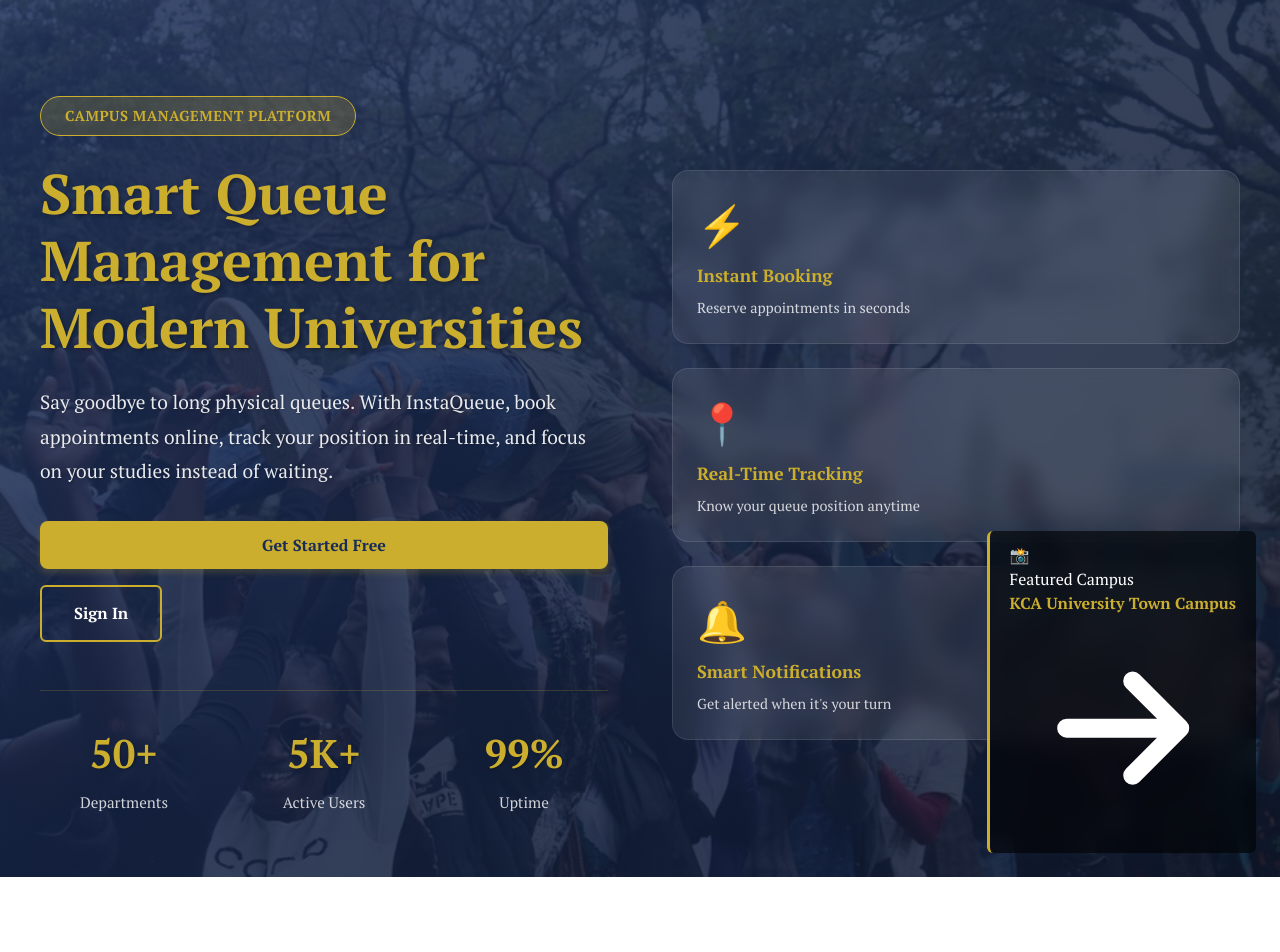
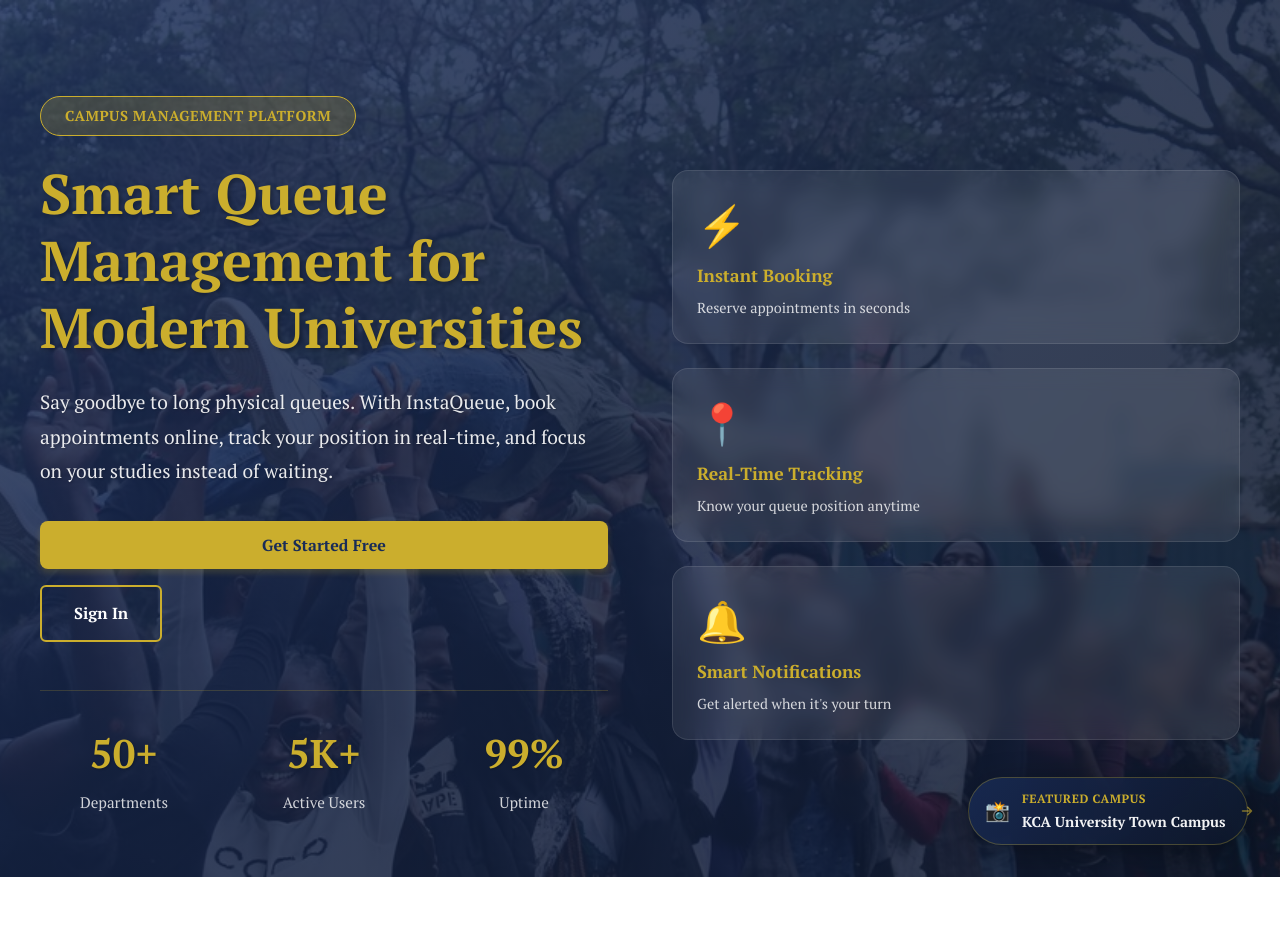
Before and after one commit to Miabritacreations/INSTAQUEUE.2, a React (Vite) app in the folder frontend/: page / in a window 1280 px wide. Shown: the top 952 px of the page. Built offline with nearby package versions, Linux system fonts and the light colour scheme.

Commit message:
feat: Enhance image credit section with improved styling and hover effects

```diff
--- a/frontend/src/styles/LandingPage.css
+++ b/frontend/src/styles/LandingPage.css
@@ -199,39 +199,83 @@
 /* Image Credit Section */
 .hero-credit {
   position: absolute;
-  bottom: 1.5rem;
-  right: 1.5rem;
-  background: rgba(0, 0, 0, 0.6);
-  backdrop-filter: blur(10px);
-  border-left: 3px solid var(--color-accent);
-  padding: 0.75rem 1.25rem;
-  border-radius: 0.375rem;
+  bottom: 2rem;
+  right: 2rem;
   z-index: 20;
-  max-width: 400px;
 }
 
-.credit-text {
-  font-size: 0.85rem;
-  color: rgba(255, 255, 255, 0.9);
-  margin: 0;
+.credit-badge {
   display: flex;
   align-items: center;
-  gap: 0.5rem;
+  gap: 0.75rem;
+  background: linear-gradient(135deg, rgba(25, 44, 87, 0.8) 0%, rgba(13, 22, 41, 0.8) 100%);
+  backdrop-filter: blur(12px);
+  border: 1px solid rgba(203, 174, 45, 0.3);
+  border-radius: 50px;
+  padding: 0.75rem 1.25rem 0.75rem 1rem;
+  box-shadow: 0 8px 32px rgba(0, 0, 0, 0.3);
+  transition: all 0.3s cubic-bezier(0.34, 1.56, 0.64, 1);
+  max-width: 280px;
+}
+
+.credit-badge:hover {
+  background: linear-gradient(135deg, rgba(25, 44, 87, 0.95) 0%, rgba(13, 22, 41, 0.95) 100%);
+  border-color: var(--color-accent);
+  box-shadow: 0 12px 40px rgba(203, 174, 45, 0.2);
+  transform: translateY(-2px);
+}
+
+.credit-icon {
+  font-size: 1.25rem;
+  flex-shrink: 0;
+  display: flex;
+  align-items: center;
+  justify-content: center;
+}
+
+.credit-content {
+  display: flex;
+  flex-direction: column;
+  gap: 0.2rem;
+}
+
+.credit-label {
+  font-size: 0.75rem;
+  font-weight: 700;
+  text-transform: uppercase;
+  letter-spacing: 0.5px;
+  color: var(--color-accent);
+  margin: 0;
 }
 
 .credit-link {
-  color: var(--color-accent);
+  font-size: 0.9rem;
+  color: rgba(255, 255, 255, 0.95);
   text-decoration: none;
   font-weight: 600;
   transition: color 0.3s ease;
+  display: block;
   white-space: nowrap;
   overflow: hidden;
   text-overflow: ellipsis;
 }
 
-.credit-link:hover {
-  color: var(--color-accent-light);
-  text-decoration: underline;
+.credit-badge:hover .credit-link {
+  color: var(--color-accent);
+}
+
+.credit-arrow {
+  width: 18px;
+  height: 18px;
+  color: var(--color-accent);
+  flex-shrink: 0;
+  opacity: 0.6;
+  transition: all 0.3s ease;
+}
+
+.credit-badge:hover .credit-arrow {
+  opacity: 1;
+  transform: translateX(2px);
 }
 
 /* Problems Section */
@@ -603,6 +647,11 @@
     bottom: auto;
     right: auto;
     margin-top: 2rem;
+    display: flex;
+    justify-content: center;
+  }
+
+  .credit-badge {
     max-width: 100%;
   }
 
@@ -626,10 +675,6 @@
     transform: rotate(90deg);
   }
 
-  .cta-section h2 {
-    font-size: 2rem;
-  }
-
   .footer-content {
     grid-template-columns: 1fr;
   }
```
